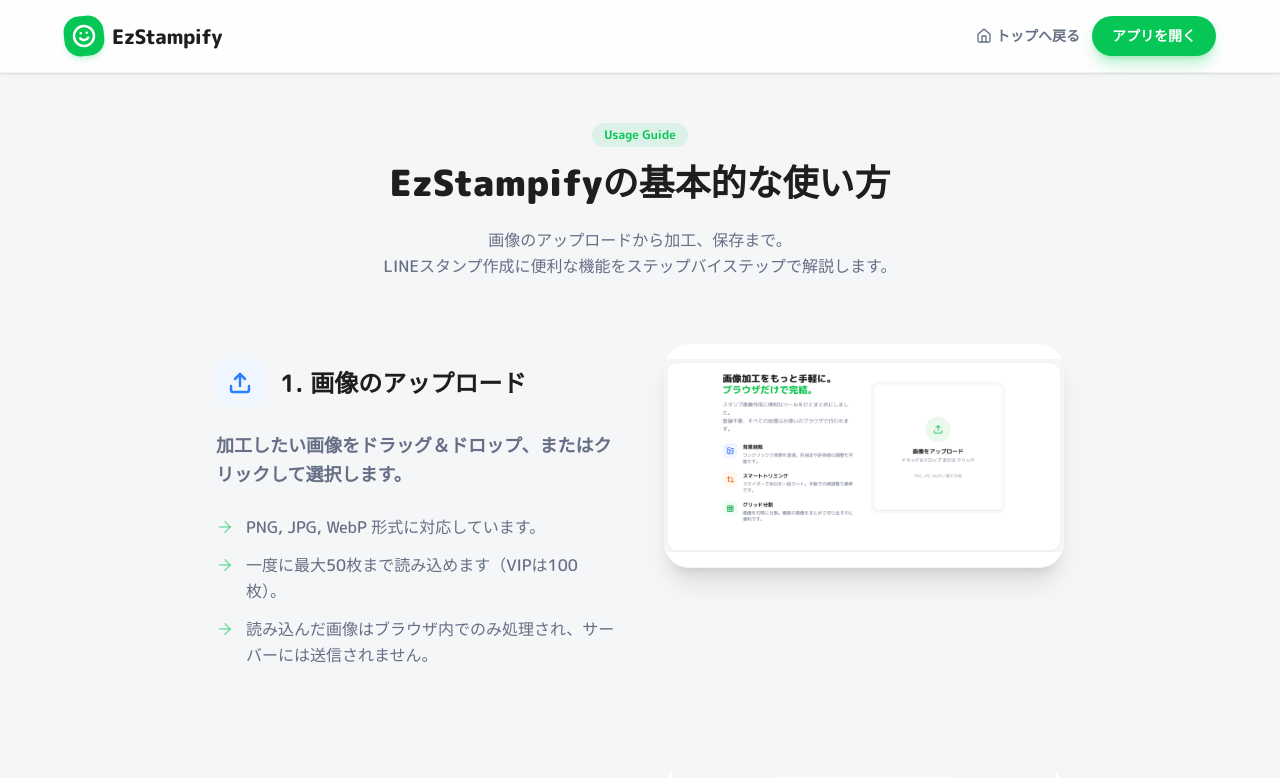
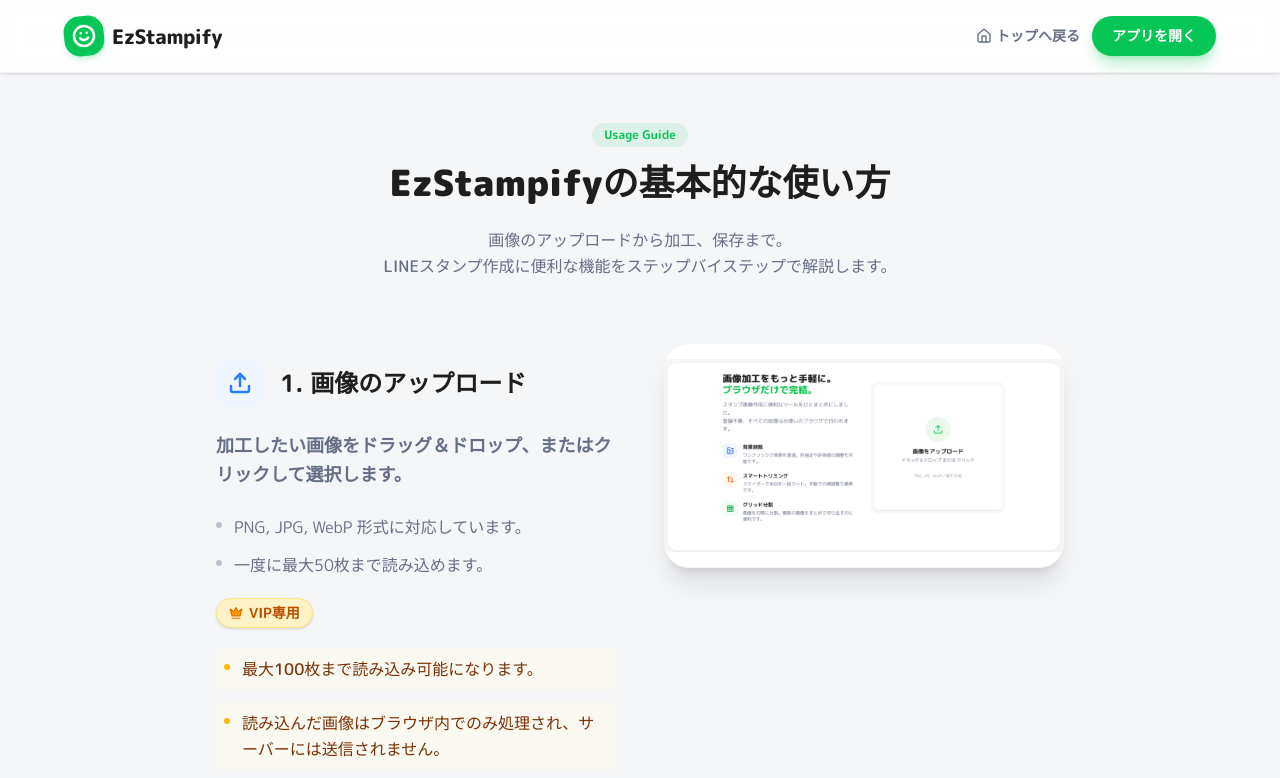
Before and after one commit to Lchiki-nl/Stamp-Image-Tools, a Next.js app: page /how-to-use in a window 1280 px wide. Shown: the top 778 px of the page. Built offline with nearby package versions, Linux system fonts and the light colour scheme; no server answers.

Commit message:
feat: 「使い方」セクションにVIP機能の区別とスタイルを実装し、関連するUI要素を更新。

```diff
--- a/src/app/how-to-use/HowToContent.tsx
+++ b/src/app/how-to-use/HowToContent.tsx
@@ -2,7 +2,7 @@
 
 import Link from "next/link";
 import Image from "next/image";
-import { Smile, ArrowRight, Home, Lock, Crown, Sparkles } from "lucide-react";
+import { Smile, Home, Lock, Crown, Sparkles } from "lucide-react";
 import { motion } from "framer-motion";
 import { steps } from "./steps";
 
@@ -82,12 +82,35 @@ export function HowToContent() {
                   </p>
 
                   <ul className="space-y-3">
-                    {step.details.map((detail, i) => (
-                      <li key={i} className="flex items-start gap-3 text-text-sub">
-                        <ArrowRight size={18} className="mt-1 shrink-0 text-primary/50" />
-                        <span className="leading-relaxed font-medium">{detail}</span>
-                      </li>
-                    ))}
+                    {step.details.map((detail, i) => {
+                      // Check if this is a separator
+                      if (detail === "[SEP_VIP]") {
+                        return (
+                          <li key={i} className="py-2">
+                            <span className="inline-flex items-center gap-1.5 px-3 py-1 bg-amber-100 text-amber-700 text-sm font-bold rounded-full border border-amber-200 shadow-sm">
+                              <Crown size={14} className="fill-amber-500 text-amber-600" />
+                              VIP専用
+                            </span>
+                          </li>
+                        );
+                      }
+
+                      const isVipContext = step.details.includes("[SEP_VIP]") && step.details.indexOf(detail) > step.details.indexOf("[SEP_VIP]");
+                      const isVipDetail = isVipContext || detail.includes("VIP") || detail.includes("無制限");
+
+                      return (
+                        <li key={i} className={`flex items-start gap-3 text-text-sub leading-relaxed ${
+                          isVipDetail ? "bg-amber-50/50 p-2 rounded-lg" : ""
+                        }`}>
+                          <div className={`mt-2 w-1.5 h-1.5 rounded-full shrink-0 ${
+                            isVipDetail ? "bg-amber-400" : "bg-text-sub/40"
+                          }`} />
+                          <span className={isVipDetail ? "text-amber-900 font-medium" : ""}>
+                            {detail}
+                          </span>
+                        </li>
+                      );
+                    })}
                   </ul>
                 </div>
 
--- a/src/app/how-to-use/steps.ts
+++ b/src/app/how-to-use/steps.ts
@@ -9,7 +9,9 @@ export const steps = [
     description: "加工したい画像をドラッグ＆ドロップ、またはクリックして選択します。",
     details: [
       "PNG, JPG, WebP 形式に対応しています。",
-      "一度に最大50枚まで読み込めます（VIPは100枚）。",
+      "一度に最大50枚まで読み込めます。",
+      "[SEP_VIP]",
+      "最大100枚まで読み込み可能になります。",
       "読み込んだ画像はブラウザ内でのみ処理され、サーバーには送信されません。"
     ],
     color: "text-blue-500",
@@ -130,7 +132,8 @@ export const steps = [
     details: [
       "ツールバーの「AI削除」ボタンを選択します。",
       "髪の毛や複雑な形状の透過が得意です。",
-      "VIPなら回数無制限で使えます。"
+      "[SEP_VIP]",
+      "回数無制限で使えます。"
     ],
     color: "text-indigo-500",
     bg: "bg-indigo-50",
```
